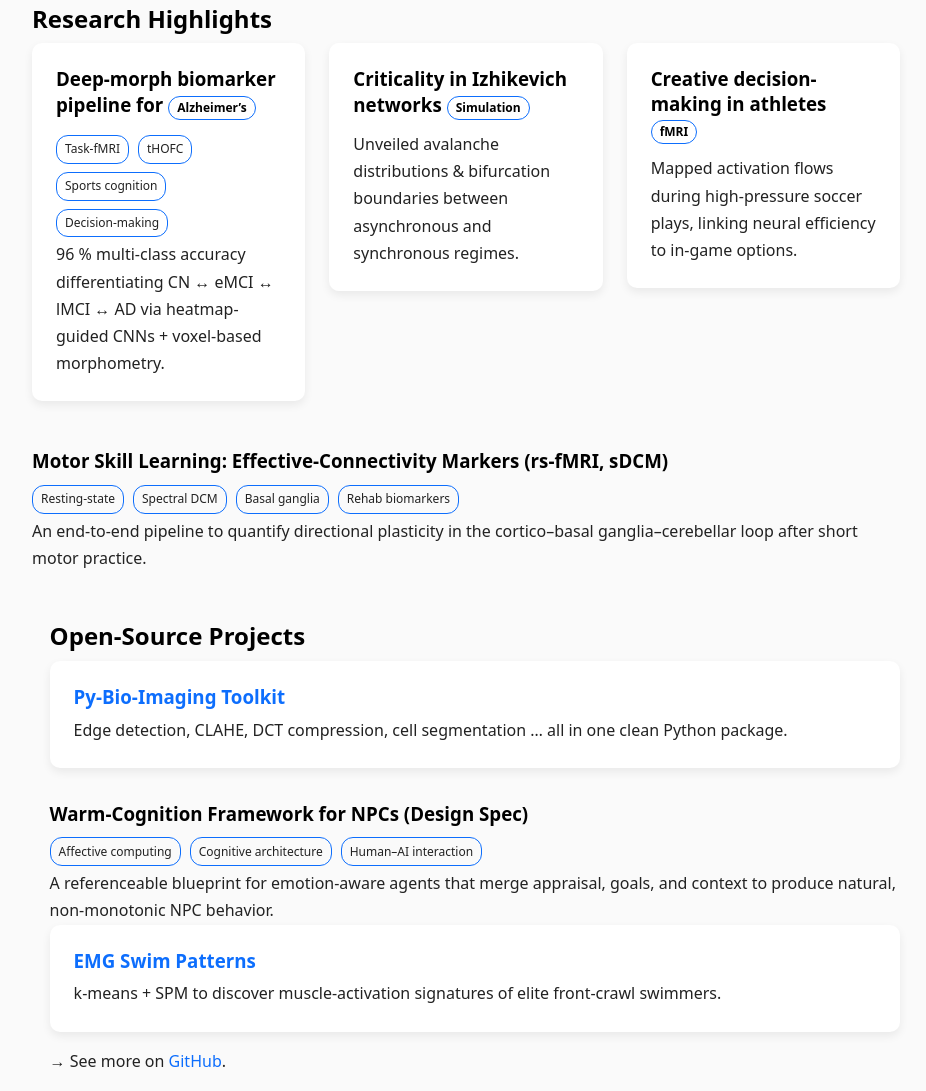
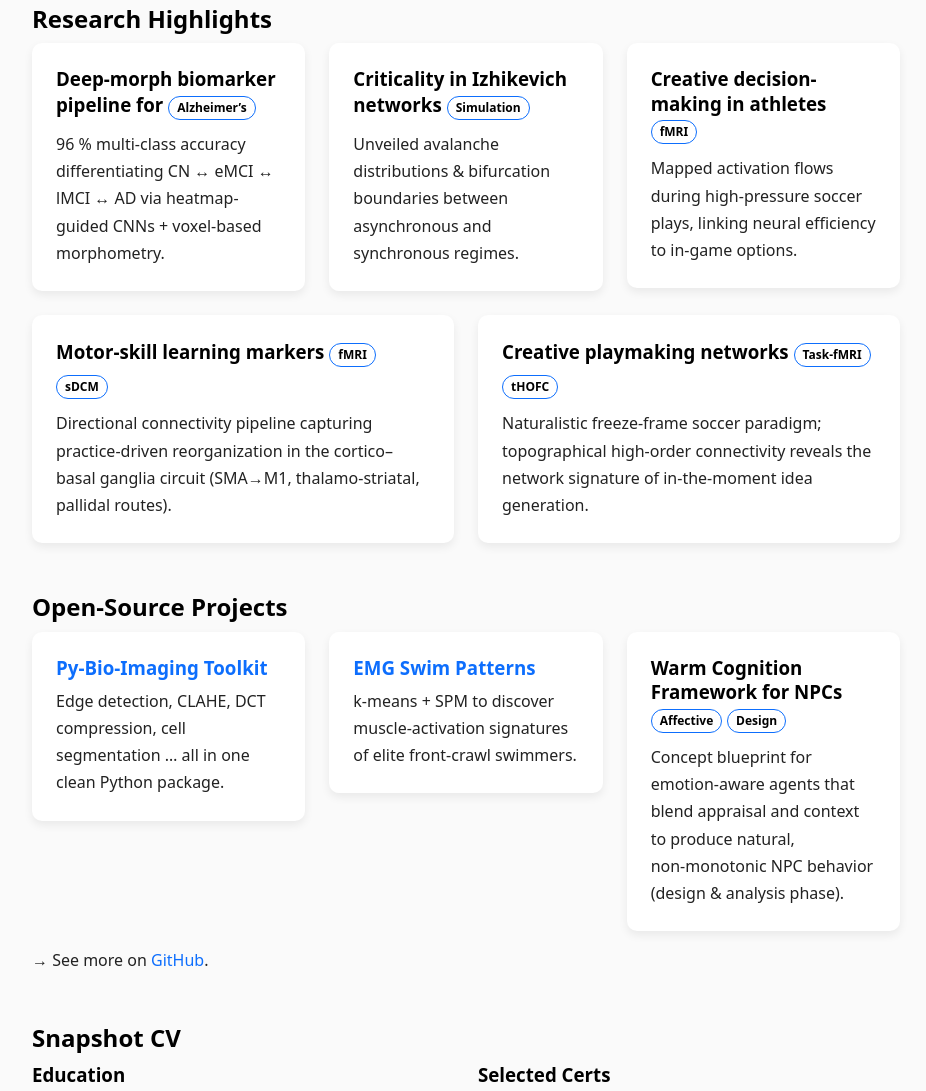
Before and after one commit to mrezaei-sci/mrezaei-sci.github.io, a plain HTML site: page index.html in a window 1280 px wide. Shown: the part 653-1744 px from the top of the page, without its empty margins (174-1100 px from the left). Drawn offline with Linux system fonts and the light colour scheme.

Commit message:
Update index.html

```diff
--- a/index.html
+++ b/index.html
@@ -96,10 +96,6 @@
       <div class="flex">
         <article class="card grow">
           <h3>Deep-morph biomarker pipeline for <span class="tag">Alzheimer’s</span></h3>
-                    <span class="tag">Task‑fMRI</span>
-          <span class="tag">tHOFC</span>
-          <span class="tag">Sports cognition</span>
-          <span class="tag">Decision‑making</span>
           <p>96 % multi-class accuracy differentiating CN ↔ eMCI ↔ lMCI ↔ AD via
              heatmap-guided CNNs + voxel-based morphometry.</p>
         </article>
@@ -115,19 +111,19 @@
           <p>Mapped activation flows during high-pressure soccer plays, linking
              neural efficiency to in-game options.</p>
         </article>
+
+        <!-- NEW: Added in same theme -->
+        <article class="card grow">
+          <h3>Motor-skill learning markers <span class="tag">fMRI</span><span class="tag">sDCM</span></h3>
+          <p>Directional connectivity pipeline capturing practice-driven reorganization in the cortico–basal ganglia circuit (SMA→M1, thalamo‑striatal, pallidal routes).</p>
+        </article>
+
+        <article class="card grow">
+          <h3>Creative playmaking networks <span class="tag">Task‑fMRI</span><span class="tag">tHOFC</span></h3>
+          <p>Naturalistic freeze‑frame soccer paradigm; topographical high‑order connectivity reveals the network signature of in‑the‑moment idea generation.</p>
+        </article>
       </div>
     </section>
-
-     <article class="bigcard" style="margin-top:.6rem">
-        <h3>Motor Skill Learning: Effective‑Connectivity Markers (rs‑fMRI, sDCM)</h3>
-        <p>
-          <span class="tag">Resting‑state</span>
-          <span class="tag">Spectral DCM</span>
-          <span class="tag">Basal ganglia</span>
-          <span class="tag">Rehab biomarkers</span>
-        </p>
-        <p class="lead">An end‑to‑end pipeline to quantify directional plasticity in the cortico–basal ganglia–cerebellar loop after short motor practice.</p>
-        <ul class="tight">
 
     <!-- ----- PROJECTS ----- -->
     <section id="projects">
@@ -139,22 +135,16 @@
              one clean Python package.</p>
         </article>
 
- <article class="bigcard" style="margin-top:.6rem">
-        <h3>Warm‑Cognition Framework for NPCs (Design Spec)</h3>
-        <p>
-          <span class="tag">Affective computing</span>
-          <span class="tag">Cognitive architecture</span>
-          <span class="tag">Human–AI interaction</span>
-        </p>
-        <p class="lead">A referenceable blueprint for emotion‑aware agents that merge appraisal, goals, and context to produce natural, non‑monotonic NPC behavior.</p>
-        <ul class="tight">
-
-        </ul>
-
         <article class="card grow">
           <h3><a href="#">EMG Swim Patterns</a></h3>
           <p>k-means + SPM to discover muscle-activation signatures of elite
              front-crawl swimmers.</p>
+        </article>
+
+        <!-- NEW: Added in same theme -->
+        <article class="card grow">
+          <h3>Warm Cognition Framework for NPCs <span class="tag">Affective</span><span class="tag">Design</span></h3>
+          <p>Concept blueprint for emotion‑aware agents that blend appraisal and context to produce natural, non‑monotonic NPC behavior (design & analysis phase).</p>
         </article>
       </div>
       <p style="margin-top:1rem">
```
